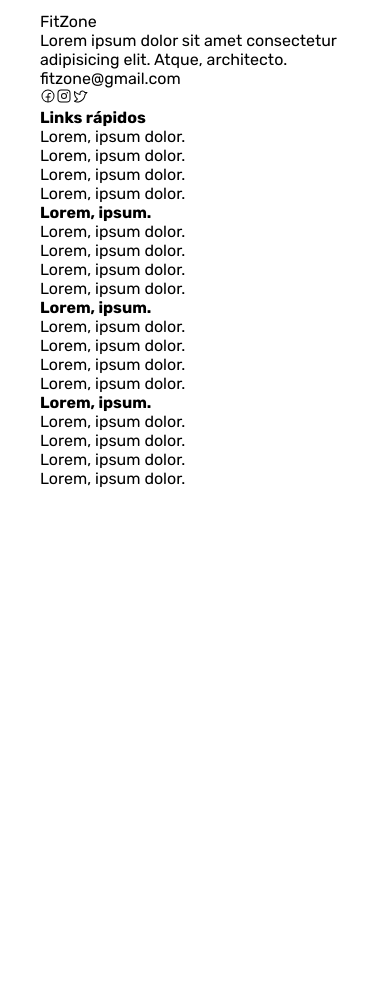
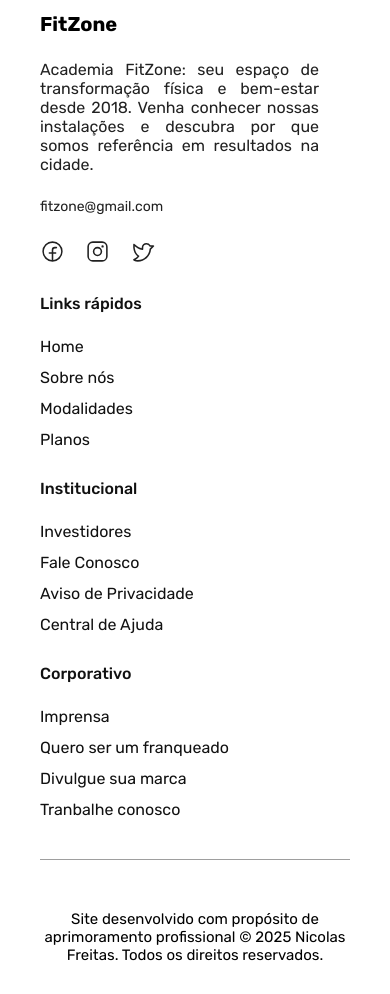
Before and after one commit to nicolasfreitas-dev/fitzone, a React (Vite) app: page / in a window 390 px wide. Shown: the part 5680-6674 px from the top of the page. Before the commit the page ends 6198 px from the top, so only its background shows below. Built offline with nearby package versions, Linux system fonts and the light colour scheme.

Commit message:
feat: finish footer  component with responsivity layout and change lorem texts for something that matchs website theme

```diff
--- /dev/null
+++ b/src/components/Footer/components/FooterContact/index.tsx
@@ -0,0 +1,30 @@
+import { FacebookLogo, InstagramLogo, TwitterLogo } from "@phosphor-icons/react"
+import "./style.scss"
+
+export default function FooterContact() {
+    return (
+        <div className="footer__contact">
+            <span className="footer__contact-title">FitZone</span>
+            <p className="footer__contact-text">
+                Academia FitZone: seu espaço de transformação física e bem-estar
+                desde 2018. Venha conhecer nossas instalações e descubra por que
+                somos referência em resultados na cidade.
+            </p>
+            <span className="footer__contact-email">fitzone@gmail.com</span>
+            <div className="footer__contact-social">
+                <FacebookLogo
+                    className="footer__contact-social--hover"
+                    size={25}
+                />
+                <InstagramLogo
+                    className="footer__contact-social--hover"
+                    size={25}
+                />
+                <TwitterLogo
+                    className="footer__contact-social--hover"
+                    size={25}
+                />
+            </div>
+        </div>
+    );
+}
--- /dev/null
+++ b/src/components/Footer/components/FooterLinks/index.tsx
@@ -0,0 +1,32 @@
+import "./style.scss"
+
+export default function FooterLinks() {
+    return (
+        <>
+            <div className="footer__links">
+                <ul className="footer__links-content">
+                    <h4 className="footer__links-content-title">Links rápidos</h4>
+                    <li className="footer__links-content-item">Home</li>
+                    <li className="footer__links-content-item">Sobre nós</li>
+                    <li className="footer__links-content-item">Modalidades</li>
+                    <li className="footer__links-content-item">Planos</li>
+                </ul>
+                <ul className="footer__links-content">
+                    <h4 className="footer__links-content-title">Institucional</h4>
+                    <li className="footer__links-content-item">Investidores</li>
+                    <li className="footer__links-content-item">Fale Conosco</li>
+                    <li className="footer__links-content-item">Aviso de Privacidade</li>
+                    <li className="footer__links-content-item">Central de Ajuda</li>
+                </ul>
+                <ul className="footer__links-content">
+                    <h4 className="footer__links-content-title">Corporativo</h4>
+                    <li className="footer__links-content-item">Imprensa</li>
+                    <li className="footer__links-content-item">Quero ser um franqueado</li>
+                    <li className="footer__links-content-item">Divulgue sua marca</li>
+                    <li className="footer__links-content-item">Tranbalhe conosco</li>
+                </ul>
+            </div>
+
+        </>
+    );
+}
--- a/src/components/Footer/index.tsx
+++ b/src/components/Footer/index.tsx
@@ -1,53 +1,20 @@
-import { FacebookLogo, InstagramLogo, TwitterLogo } from "@phosphor-icons/react"
+import FooterContact from "./components/FooterContact";
+import FooterLinks from "./components/FooterLinks";
 import "./style.scss"
 
 export default function Footer() {
     return (
         <footer className="footer">
-            <div className="footer-content">
-                <div>
-                    <span>FitZone</span>
-                    <p>
-                        Lorem ipsum dolor sit amet consectetur adipisicing elit.
-                        Atque, architecto.
-                    </p>
-                    <span>fitzone@gmail.com</span>
-                    <div>
-                        <FacebookLogo />
-                        <InstagramLogo />
-                        <TwitterLogo />
-                    </div>
-                </div>
-                <div className="footer-links">
-                    <ul>
-                        <h4>Links rápidos</h4>
-                        <li>Lorem, ipsum dolor.</li>
-                        <li>Lorem, ipsum dolor.</li>
-                        <li>Lorem, ipsum dolor.</li>
-                        <li>Lorem, ipsum dolor.</li>
-                    </ul>
-                    <ul>
-                        <h4>Lorem, ipsum.</h4>
-                        <li>Lorem, ipsum dolor.</li>
-                        <li>Lorem, ipsum dolor.</li>
-                        <li>Lorem, ipsum dolor.</li>
-                        <li>Lorem, ipsum dolor.</li>
-                    </ul>
-                    <ul>
-                        <h4>Lorem, ipsum.</h4>
-                        <li>Lorem, ipsum dolor.</li>
-                        <li>Lorem, ipsum dolor.</li>
-                        <li>Lorem, ipsum dolor.</li>
-                        <li>Lorem, ipsum dolor.</li>
-                    </ul>
-                    <ul>
-                        <h4>Lorem, ipsum.</h4>
-                        <li>Lorem, ipsum dolor.</li>
-                        <li>Lorem, ipsum dolor.</li>
-                        <li>Lorem, ipsum dolor.</li>
-                        <li>Lorem, ipsum dolor.</li>
-                    </ul>
-                </div>
+            <div className="footer__content">
+                <FooterContact />
+                <FooterLinks />
+            </div>
+            <div className="footer__disclaimer">
+                <p className="footer__disclaimer-text">
+                    Site desenvolvido com propósito de aprimoramento
+                    profissional © {new Date().getFullYear()} Nicolas Freitas.
+                    Todos os direitos reservados.
+                </p>
             </div>
         </footer>
     );
```
